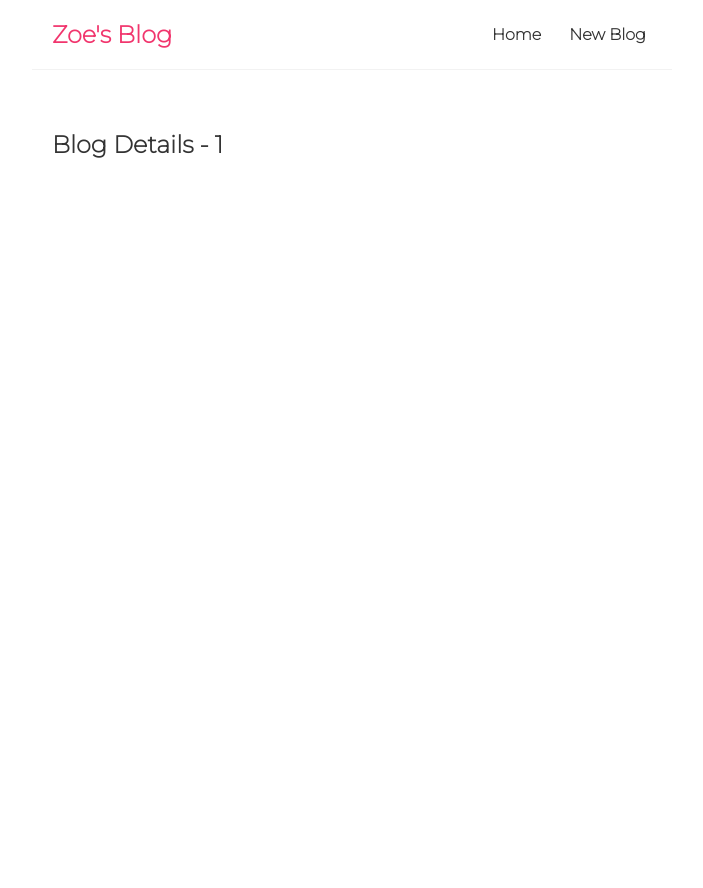
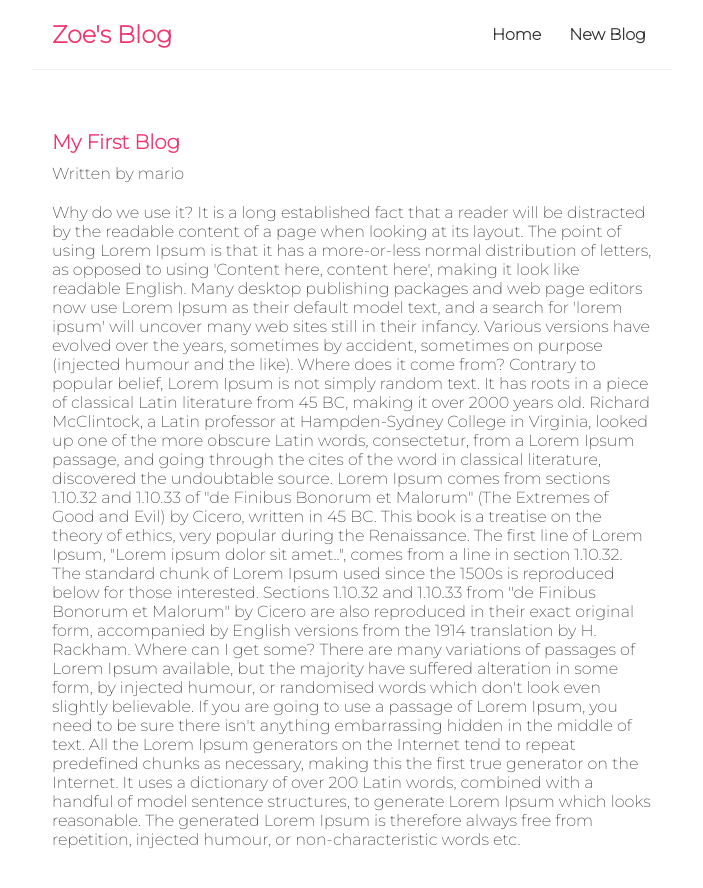
Before and after one commit to zoemlt/react-blog, a React (Create React App) app: page /blogs/1 in a window 1280 px wide. Shown: the top 888 px of the page, without its empty margins (288-991 px from the left). Before the commit the page ends 800 px from the top, so only its background shows below. Built offline with nearby package versions, Linux system fonts and the light colour scheme; data requests are answered from the project's data file.

Commit message:
Fetching blog details

```diff
--- a/public/index.html
+++ b/public/index.html
@@ -14,7 +14,7 @@
     <link rel="preconnect" href="https://fonts.googleapis.com">
     <link rel="preconnect" href="https://fonts.gstatic.com" crossorigin>
     <link href="https://fonts.googleapis.com/css2?family=Montserrat:wght@200&display=swap" rel="stylesheet">
-    <title>Zoe's Blog</title>
+    <title >Zoe's Blog</title>
   </head>
 
   <body>
--- a/src/BlogDetails.js
+++ b/src/BlogDetails.js
@@ -1,11 +1,21 @@
 import { useParams } from "react-router";
+import useFetch from "./useFetch";
 
 const BlogDetails = () => {
     const { id } = useParams();
+    const { data: blog, error, isPending } = useFetch(`http://localhost:8000/blogs/${id}`);
 
     return (
         <div className="blog-details">
-            <h2>Blog Details - { id }</h2>
+            { isPending && <div>Loading...</div> }
+            { error && <div>{ error }</div>}
+            { blog && (
+                <article>
+                    <h2>{ blog.title }</h2>
+                    <p>Written by { blog.author }</p>
+                    <div>{ blog.body }</div>
+                </article>
+            )}
         </div>
     )
 }
--- a/src/index.css
+++ b/src/index.css
@@ -49,3 +49,23 @@
 .blog-preview a {
   text-decoration: none;
 }
+
+/* blog details page */
+.blog-details h2 {
+  font-size: 20px;
+  color:#f1356d;
+  margin-bottom: 10px;
+}
+
+.blog-details div {
+  margin: 20px 0;
+}
+
+.blog-details button {
+  background: #f1356d;
+  color: #fff;
+  border: 0;
+  padding: 8px;
+  border-radius: 8px;
+  cursor: pointer;
+}
```
